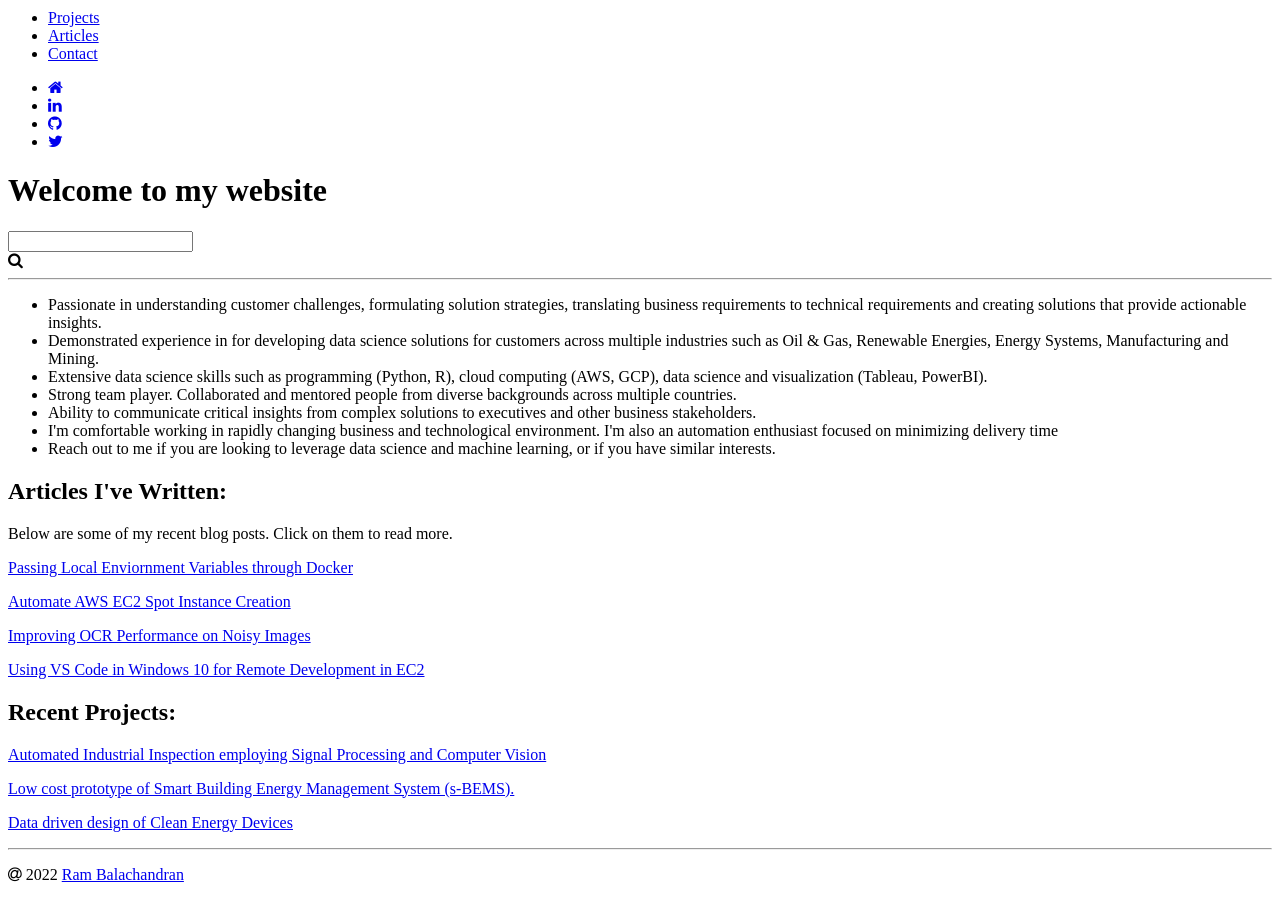
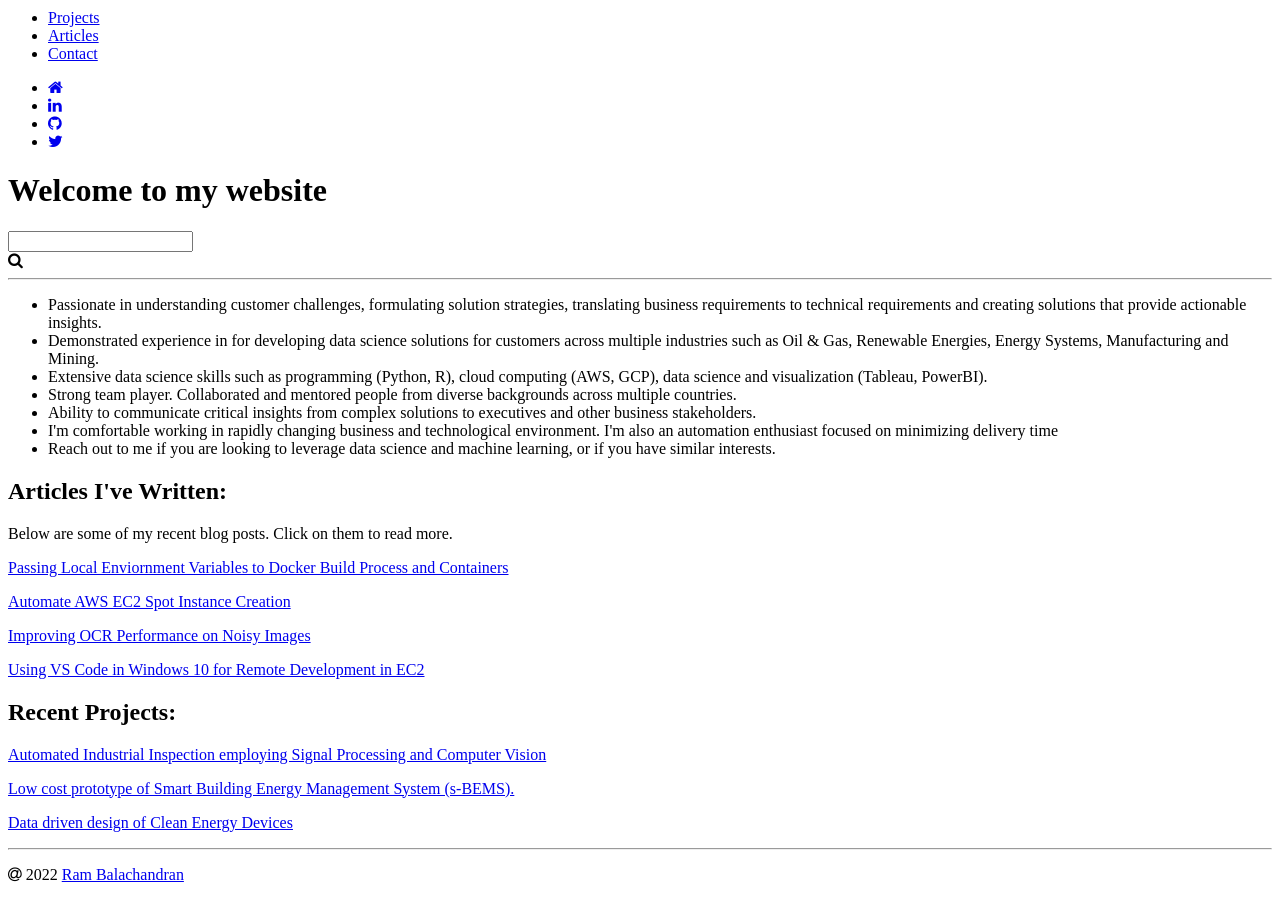
Before and after one commit to rambalachandran/rambalachandran.github.io, a Jekyll site: the page built from index.html, in a window 1280 px wide and 900 px high, scrolled down 1810 px. Built offline with Jekyll 4.4.1, drawn with Linux system fonts in a browser that asks for light colours; the list of posts is cut into pages by our own code; comment, search, counter and statistics services are not loaded.

Commit message:
updated blog title

```diff
--- a/_posts/2022-07-24-DockerPassLocalEnv.markdown
+++ b/_posts/2022-07-24-DockerPassLocalEnv.markdown
@@ -1,5 +1,5 @@
 ---
-title:  "Passing Local Enviornment Variables through Docker"
+title:  "Passing Local Enviornment Variables to Docker Build Process and Containers"
 image:  /assets/images/blog_posts/docker_logo.png
 author: Ram Balachandran
 # comments: false
```
